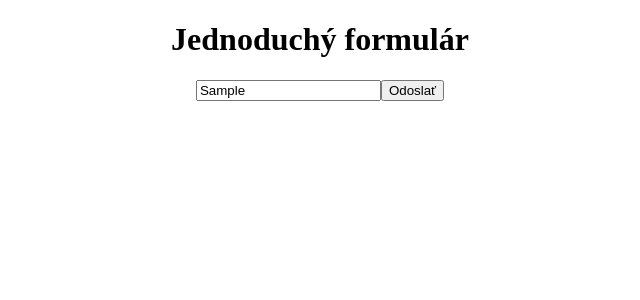
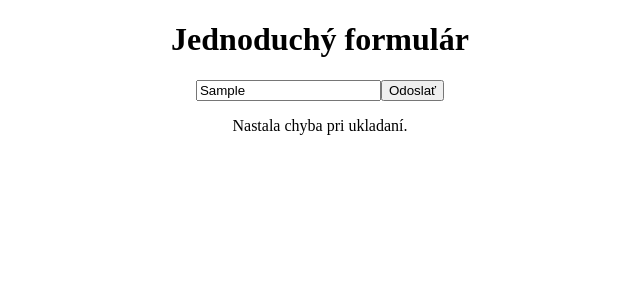
Before and after one commit to KirrTap/hockey_app_frontend, a React (Create React App) app: page / in a window 1280 px wide. Both pictures are taken after typing "Sample" into the empty fields and a click on the button "Odoslať". Shown: the top 300 px of the page, without its empty margins (320-960 px from the left). Built offline with nearby package versions, Linux system fonts and the light colour scheme; no server answers.

Commit message:
dalsia mensia uprava

```diff
--- a/src/App.js
+++ b/src/App.js
@@ -4,14 +4,17 @@ import axios from 'axios';
 
 function App() {
   const [text, setText] = useState('');
+  const [message, setMessage] = useState('');
 
   const handleSubmit = async (e) => {
     e.preventDefault();
     try {
       const response = await axios.post('http://hockey-app-backend.up.railway.app/api/text', { text });
-      setText(response.data);
+      setText('');
+      setMessage(`Úspešne uložené: ${response.data.content}`);
     } catch (error) {
       console.error(error);
+      setMessage('Nastala chyba pri ukladaní.');
     }
   };
 
@@ -21,12 +24,13 @@ function App() {
       <form onSubmit={handleSubmit}>
         <input
           type="text"
-          placeholder="Zadajte text"
           value={text}
           onChange={(e) => setText(e.target.value)}
+          placeholder="Zadajte text"
         />
         <button type="submit">Odoslať</button>
       </form>
+      {message && <p>{message}</p>}
     </div>
   );
 }
```
